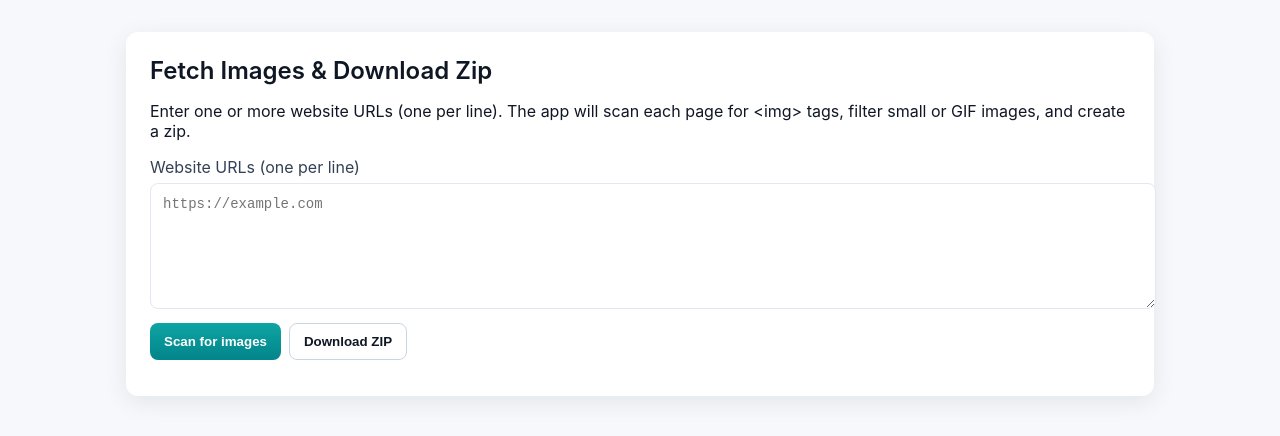
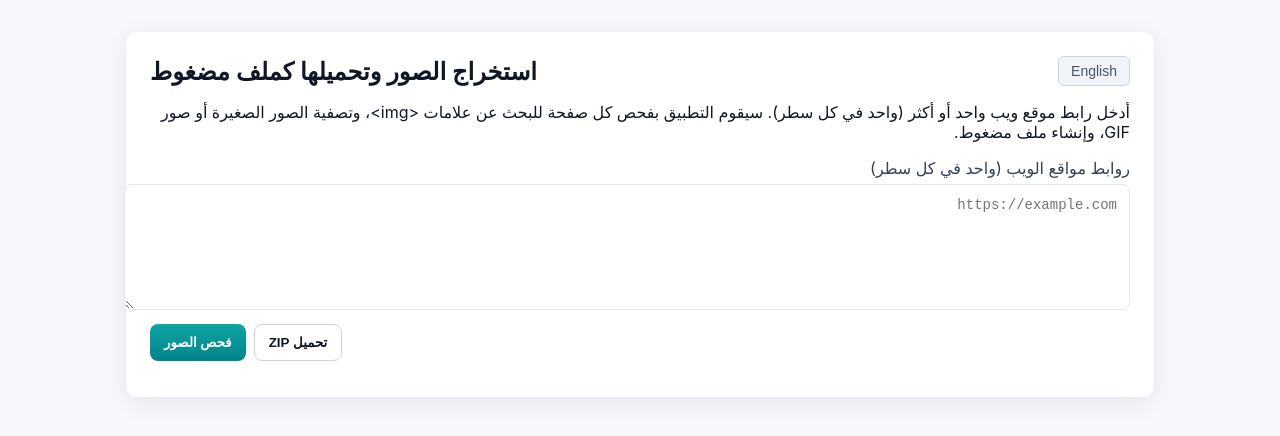
Before and after one commit to sakhrNab/download-images, a website: page public/index.html in a window 1280 px wide. Drawn offline with Linux system fonts and the light colour scheme.

Commit message:
added arabic language

```diff
--- a/public/index.html
+++ b/public/index.html
@@ -8,14 +8,17 @@
   </head>
   <body>
     <div class="container">
-      <h2>Fetch Images & Download Zip</h2>
-      <p>Enter one or more website URLs (one per line). The app will scan each page for &lt;img&gt; tags, filter small or GIF images, and create a zip.</p>
+      <div class="header">
+        <h2 data-en="Fetch Images & Download Zip" data-ar="استخراج الصور وتحميلها كملف مضغوط">Fetch Images & Download Zip</h2>
+        <button id="langToggle" class="lang-toggle">العربية</button>
+      </div>
+      <p data-en="Enter one or more website URLs (one per line). The app will scan each page for &lt;img&gt; tags, filter small or GIF images, and create a zip." data-ar="أدخل رابط موقع ويب واحد أو أكثر (واحد في كل سطر). سيقوم التطبيق بفحص كل صفحة للبحث عن علامات &lt;img&gt;، وتصفية الصور الصغيرة أو صور GIF، وإنشاء ملف مضغوط.">Enter one or more website URLs (one per line). The app will scan each page for &lt;img&gt; tags, filter small or GIF images, and create a zip.</p>
 
-      <label>Website URLs (one per line)</label>
-      <textarea id="urls" placeholder="https://example.com"></textarea>
+      <label data-en="Website URLs (one per line)" data-ar="روابط مواقع الويب (واحد في كل سطر)">Website URLs (one per line)</label>
+      <textarea id="urls" placeholder="https://example.com" data-placeholder-en="https://example.com" data-placeholder-ar="https://example.com"></textarea>
       <div class="buttons">
-        <button id="scan">Scan for images</button>
-        <button id="download" class="secondary">Download ZIP</button>
+        <button id="scan" data-en="Scan for images" data-ar="فحص الصور">Scan for images</button>
+        <button id="download" class="secondary" data-en="Download ZIP" data-ar="تحميل ZIP">Download ZIP</button>
       </div>
 
       <div id="status"></div>
@@ -29,6 +32,57 @@
       const urlsEl = document.getElementById('urls');
       const resultsEl = document.getElementById('results');
       const statusEl = document.getElementById('status');
+      const langToggle = document.getElementById('langToggle');
+
+      // Language state
+      let currentLang = 'en';
+      const translations = {
+        en: {
+          'Enter at least one URL': 'Enter at least one URL',
+          'Scanning...': 'Scanning...',
+          'Error:': 'Error:',
+          'No images found or unexpected response.': 'No images found or unexpected response.',
+          'Preparing ZIP... this may take some time': 'Preparing ZIP... this may take some time',
+          'Download failed': 'Download failed',
+          'Download ready': 'Download ready'
+        },
+        ar: {
+          'Enter at least one URL': 'أدخل رابط واحد على الأقل',
+          'Scanning...': 'جاري الفحص...',
+          'Error:': 'خطأ:',
+          'No images found or unexpected response.': 'لم يتم العثور على صور أو استجابة غير متوقعة.',
+          'Preparing ZIP... this may take some time': 'جاري تحضير الملف المضغوط... قد يستغرق بعض الوقت',
+          'Download failed': 'فشل التحميل',
+          'Download ready': 'التحميل جاهز'
+        }
+      };
+
+      function translateText(key) {
+        return translations[currentLang][key] || key;
+      }
+
+      function switchLanguage() {
+        currentLang = currentLang === 'en' ? 'ar' : 'en';
+        document.documentElement.dir = currentLang === 'ar' ? 'rtl' : 'ltr';
+        document.documentElement.lang = currentLang;
+
+        // Update toggle button text
+        langToggle.textContent = currentLang === 'en' ? 'العربية' : 'English';
+
+        // Update all elements with data attributes
+        document.querySelectorAll('[data-en][data-ar]').forEach(el => {
+          el.textContent = el.getAttribute(`data-${currentLang}`);
+        });
+
+        // Update placeholder
+        const placeholder = urlsEl.getAttribute(`data-placeholder-${currentLang}`);
+        if (placeholder) {
+          urlsEl.placeholder = placeholder;
+        }
+
+        // Update page title
+        document.title = currentLang === 'en' ? 'Fetch Images & Zip' : 'استخراج الصور وتحميلها كملف مضغوط';
+      }
 
       function parseUrls() {
         return urlsEl.value.split(/\r?\n/).map(s => s.trim()).filter(Boolean);
@@ -36,8 +90,8 @@
 
       scanBtn.addEventListener('click', async () => {
         const urls = parseUrls();
-        if (!urls.length) return alert('Enter at least one URL');
-        statusEl.textContent = 'Scanning...';
+        if (!urls.length) return alert(translateText('Enter at least one URL'));
+        statusEl.textContent = translateText('Scanning...');
         const res = await fetch('/api/scan', { method: 'POST', headers: {'Content-Type':'application/json'}, body: JSON.stringify({ urls }) });
         const data = await res.json();
         statusEl.textContent = '';
@@ -53,9 +107,9 @@
           if (data[u] && Array.isArray(data[u])) {
             pre.textContent = data[u].map((s,i)=>`${i+1}. ${s}`).join('\n');
           } else if (data[u] && data[u].error) {
-            pre.textContent = 'Error: ' + data[u].error;
+            pre.textContent = translateText('Error:') + ' ' + data[u].error;
           } else {
-            pre.textContent = 'No images found or unexpected response.';
+            pre.textContent = translateText('No images found or unexpected response.');
           }
           div.appendChild(pre);
           resultsEl.appendChild(div);
@@ -64,12 +118,12 @@
 
       dlBtn.addEventListener('click', async () => {
         const urls = parseUrls();
-        if (!urls.length) return alert('Enter at least one URL');
-        statusEl.textContent = 'Preparing ZIP... this may take some time';
+        if (!urls.length) return alert(translateText('Enter at least one URL'));
+        statusEl.textContent = translateText('Preparing ZIP... this may take some time');
         const resp = await fetch('/api/download', { method: 'POST', headers: {'Content-Type':'application/json'}, body: JSON.stringify({ urls }) });
         if (!resp.ok) {
           statusEl.textContent = '';
-          return alert('Download failed');
+          return alert(translateText('Download failed'));
         }
         const blob = await resp.blob();
         const a = document.createElement('a');
@@ -80,8 +134,14 @@
         a.click();
         a.remove();
         URL.revokeObjectURL(url);
-        statusEl.textContent = 'Download ready';
+        statusEl.textContent = translateText('Download ready');
       });
+
+      // Language toggle event listener
+      langToggle.addEventListener('click', switchLanguage);
+
+      // Initialize with English
+      switchLanguage();
     </script>
   </body>
 </html>
--- a/public/styles.css
+++ b/public/styles.css
@@ -1,6 +1,9 @@
 body { font-family: Inter, system-ui, -apple-system, 'Segoe UI', Roboto, 'Helvetica Neue', Arial; background: #f6f8fb; color: #0f1724; }
 .container { max-width: 980px; margin: 32px auto; background: white; border-radius: 12px; box-shadow: 0 6px 24px rgba(16,24,40,0.08); padding: 24px; }
-h2 { margin: 0 0 12px 0; font-weight: 600; }
+.header { display: flex; justify-content: space-between; align-items: center; margin-bottom: 12px; }
+h2 { margin: 0; font-weight: 600; }
+.lang-toggle { background: #f1f5f9; border: 1px solid #cbd5e1; color: #475569; padding: 6px 12px; border-radius: 6px; cursor: pointer; font-size: 14px; font-weight: 500; transition: all 0.2s; }
+.lang-toggle:hover { background: #e2e8f0; border-color: #94a3b8; }
 label { display:block; margin-bottom:6px; color:#334155; }
 textarea { width:100%; height:100px; border:1px solid #e2e8f0; border-radius:8px; padding:12px; font-size:14px; resize:vertical; }
 .buttons { margin-top:10px; display:flex; gap:8px; }
@@ -11,4 +14,16 @@ button.secondary { background:transparent; border:1px solid #cbd5e1; color:#0f17
 .imgs { font-family: ui-monospace, SFMono-Regular, Menlo, Monaco, 'Roboto Mono', monospace; white-space: pre-wrap; color:#334155; font-size:13px; }
 #status { margin-top:12px; color:#475569; }
 
-@media (max-width:600px) { .container { margin: 12px; padding:16px; } textarea { height: 120px; } }
+/* RTL Support */
+[dir="rtl"] { text-align: right; }
+[dir="rtl"] .header { flex-direction: row-reverse; }
+[dir="rtl"] .buttons { flex-direction: row-reverse; }
+[dir="rtl"] .site div:first-child { text-align: right; }
+[dir="rtl"] .imgs { text-align: right; }
+
+@media (max-width:600px) {
+  .container { margin: 12px; padding:16px; }
+  textarea { height: 120px; }
+  .header { flex-direction: column; align-items: flex-start; gap: 8px; }
+  .lang-toggle { align-self: flex-end; }
+}
```
